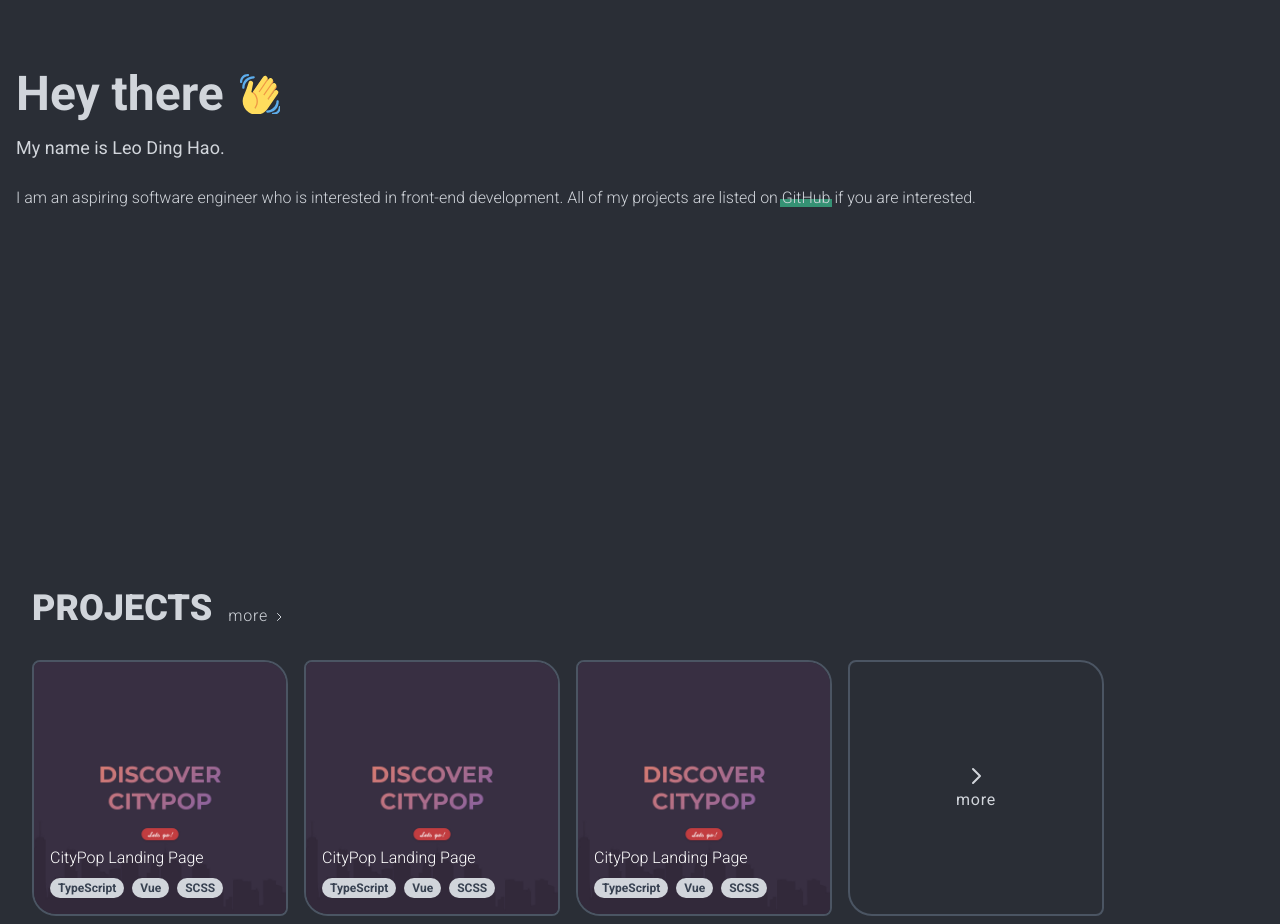
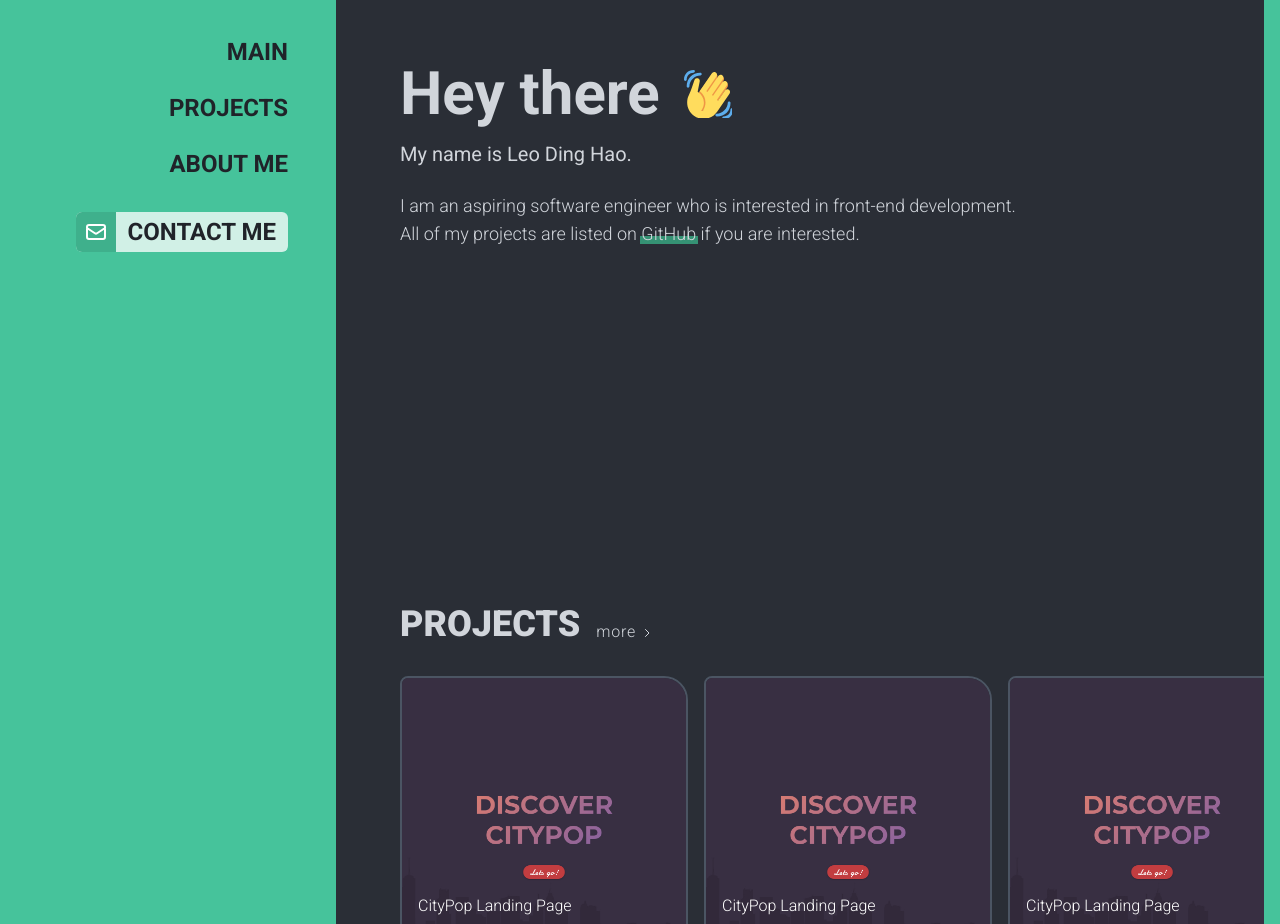
Before and after one commit to leo-dh/portfolio, a Next.js app: page / in a window 1280 px wide. Shown: the part 260-1184 px from the top of the page. Built offline with nearby package versions, Linux system fonts and the light colour scheme.

Commit message:
- added tablet viewport for sections - added desktop navigation

```diff
--- a/components/Layout.tsx
+++ b/components/Layout.tsx
@@ -4,13 +4,15 @@ import Navigation from "./Navigation";
 
 const Layout: React.FC = ({ children }) => {
   return (
-    <div className="bg-shark-500">
+    <div className="bg-jungle-green-500">
       <Head>
         <title>leodh</title>
         <link rel="icon" href="/favicon.ico" />
       </Head>
       <Navigation />
-      <main className="container mx-auto text-gray-300">{children}</main>
+      <main className="text-gray-300 desktop:ml-[320px] desktop:p-4">
+        <div className="bg-shark-500 desktop:rounded-xl">{children}</div>
+      </main>
     </div>
   );
 };
--- a/components/MainSection.tsx
+++ b/components/MainSection.tsx
@@ -5,19 +5,22 @@ import { GITHUB_PROFILE } from "../utils/PublicData";
 const MainSection: React.FC<HTMLProps<HTMLElement>> = ({ className, ...props }) => {
   return (
     <section
-      className={`min-h-screen flex justify-center flex-col px-4 py-12 ${className}`}
+      className={`min-h-screen flex justify-center flex-col px-4 tablet:px-16 py-12 ${className}`}
       {...props}
     >
       <div className="flex items-center">
-        <h1 className="font-bold text-5xl">Hey there</h1>
-        <HandWavingIcon width="40" height="40" viewBox="0 0 40 40" className="ml-4" />
+        <h1 className="font-bold text-5xl tablet:text-6xl">Hey there</h1>
+        <HandWavingIcon
+          viewBox="0 0 40 40"
+          className="ml-4 w-10 h-10 tablet:ml-6 tablet:w-12 tablet:h-12"
+        />
       </div>
 
-      <p className="mt-4 text-lg">My name is Leo Ding Hao. </p>
+      <p className="mt-4 text-lg tablet:text-xl">My name is Leo Ding Hao. </p>
 
-      <p className="mt-6 font-light">
-        I am an aspiring software engineer who is interested in front-end development. All of my
-        projects are listed on{" "}
+      <p className="mt-6 font-light tablet:text-lg">
+        I am an aspiring software engineer who is interested in front-end development.
+        <br className="hidden tablet:inline" /> All of my projects are listed on{" "}
         <a className="textlink" href={GITHUB_PROFILE} target="_blank" rel="noreferrer">
           GitHub
         </a>{" "}
--- /dev/null
+++ b/components/Navigation/DesktopNavigation.tsx
@@ -0,0 +1,33 @@
+import ROUTES from "@/utils/routes";
+import Link from "next/link";
+import React from "react";
+import { ContactIcon } from "../Icons";
+
+const DesktopNavigation: React.FC = () => {
+  return (
+    <nav className="fixed w-[320px] bg-jungle-green-500 h-full">
+      <ul className="flex flex-col items-end justify-center h-full px-8 space-y-2 text-2xl">
+        {ROUTES.map(({ href, title }) => {
+          return href === "/contact" ? (
+            <li key={href}>
+              <Link href={href}>
+                <a className="flex uppercase font-bold bg-jungle-green-200 rounded-md overflow-hidden items-center mt-4">
+                  <div className="bg-jungle-green-600 p-2 text-white">
+                    <ContactIcon />
+                  </div>
+                  <span className="mx-3 text-shark-700 text-right">{title}</span>
+                </a>
+              </Link>
+            </li>
+          ) : (
+            <li key={href} className="py-2 uppercase font-bold text-shark-700">
+              <Link href={href}>{title}</Link>
+            </li>
+          );
+        })}
+      </ul>
+    </nav>
+  );
+};
+
+export default DesktopNavigation;
--- a/components/Navigation/index.tsx
+++ b/components/Navigation/index.tsx
@@ -1,17 +1,18 @@
 import React from "react";
 import MobileNavigation from "./MobileNavigation";
 import TabletNavigation from "./TabletNavigation";
+import DesktopNavigation from "./DesktopNavigation";
 
 import useWindowSize from "@/hooks/useWindowSize";
 
 const Navigation: React.FC = () => {
   const { innerWidth } = useWindowSize();
-  if (innerWidth <= 600) {
+  if (innerWidth < 600) {
     return <MobileNavigation />;
-  } else if (innerWidth <= 1280) {
+  } else if (innerWidth < 1280) {
     return <TabletNavigation />;
   } else {
-    return <></>;
+    return <DesktopNavigation />;
   }
 };
 
--- a/components/OtherSection.tsx
+++ b/components/OtherSection.tsx
@@ -17,9 +17,9 @@ const LINKS = [
 
 const OtherSection: React.FC<HTMLProps<HTMLElement>> = ({ className, ...props }) => {
   return (
-    <section className={`flex flex-col py-12 ${className}`} {...props}>
-      <h1 className="text-4xl font-black uppercase ml-8">Other</h1>
-      <div className="flex flex-col px-8 space-y-2 mt-8">
+    <section className={`flex flex-col py-12 px-8 tablet:px-16 ${className}`} {...props}>
+      <h1 className="text-4xl font-black uppercase">Other</h1>
+      <div className="flex flex-col space-y-2 mt-8">
         {LINKS.map(({ title, href, icon }, index) => (
           <Link href={href} key={index}>
             <a className="flex bg-shark-400 rounded-md py-2 px-2 uppercase font-light items-center">
--- a/components/ProjectCard.tsx
+++ b/components/ProjectCard.tsx
@@ -1,21 +1,22 @@
-import React, { HTMLProps } from "react";
+import React from "react";
 import Image from "next/image";
-import { motion } from "framer-motion";
+import { motion, HTMLMotionProps } from "framer-motion";
 
-interface ProjectCardProps extends HTMLProps<HTMLLIElement> {
+interface ProjectCardProps extends HTMLMotionProps<"li"> {
   title: string;
   tags: string[];
   index: number;
 }
 
-const ProjectCard: React.FC<ProjectCardProps> = ({ title, tags, index }) => {
+const ProjectCard: React.FC<ProjectCardProps> = ({ title, tags, index, ...props }) => {
   return (
     <motion.li
       className="flex-shrink-0 cursor-pointer"
       whileHover={{ scale: 1.02, transition: { duration: 0.2 } }}
+      {...props}
     >
       <motion.div
-        className="flex flex-col w-64 h-64 rounded-tl-lg rounded-br-lg rounded-tr-3xl rounded-bl-3xl overflow-hidden border-2 border-gray-600"
+        className="flex flex-col w-64 h-64 rounded-tl-lg rounded-br-lg rounded-tr-3xl rounded-bl-3xl overflow-hidden border-2 border-gray-600 tablet:w-72 tablet:h-72"
         layoutId={`card-${index}`}
       >
         <motion.div className="h-full relative" layoutId={`image-${index}`}>
--- a/components/ProjectModal.tsx
+++ b/components/ProjectModal.tsx
@@ -36,7 +36,10 @@ const ProjectModal: React.FC<ProjectModalProps> = ({ callback, index }) => {
           >
             <CrossIcon className="w-4 h-4 text-gray-800" />
           </motion.div>
-          <motion.div className="h-56 relative flex-shrink-0" layoutId={`image-${index}`}>
+          <motion.div
+            className="h-56 tablet:h-64 relative flex-shrink-0"
+            layoutId={`image-${index}`}
+          >
             <Image src="/thumbnails/citypop.jpeg" layout="fill" objectFit="cover" />
             <motion.div
               className="absolute -bottom-16 left-4 flex flex-col text-white"
--- a/components/ProjectsSection.tsx
+++ b/components/ProjectsSection.tsx
@@ -1,6 +1,6 @@
 import React, { useState, HTMLProps, useEffect } from "react";
 import Link from "next/link";
-import { AnimatePresence, AnimateSharedLayout } from "framer-motion";
+import { AnimatePresence, AnimateSharedLayout, motion } from "framer-motion";
 import { ProjectCard, ProjectModal, ChevronRightIcon } from ".";
 import { PROJECTS_DETAILS } from "../utils/PublicData";
 
@@ -11,7 +11,7 @@ const ProjectsSection: React.FC<HTMLProps<HTMLElement>> = ({ className, ...props
   }, [selectedId]);
   return (
     <section className={`flex flex-col py-12 ${className}`} {...props}>
-      <div className="flex items-end ml-8">
+      <div className="flex items-end ml-8 tablet:ml-16">
         <h1 className="text-4xl font-black uppercase">Projects </h1>
         <Link href="/projects">
           <a className="font-light tracking-wider ml-4">
@@ -25,7 +25,7 @@ const ProjectsSection: React.FC<HTMLProps<HTMLElement>> = ({ className, ...props
             <ProjectModal index={selectedId} callback={() => setSelectedId(null)} />
           )}
         </AnimatePresence>
-        <ul className="py-8 px-8 flex overflow-x-scroll hide-scroll-bar space-x-4">
+        <ul className="py-8 px-8 flex overflow-x-scroll hide-scroll-bar space-x-4 tablet:px-16">
           {PROJECTS_DETAILS.map((project, index) => (
             <ProjectCard
               index={index}
@@ -34,14 +34,17 @@ const ProjectsSection: React.FC<HTMLProps<HTMLElement>> = ({ className, ...props
               onClick={() => setSelectedId(index)}
             />
           ))}
-          <li className="flex-shrink-0">
+          <motion.li
+            className="flex-shrink-0"
+            whileHover={{ scale: 1.02, transition: { duration: 0.2 } }}
+          >
             <Link href="/projects">
-              <a className="flex flex-col w-64 h-64 rounded-tl-lg rounded-br-lg rounded-tr-3xl rounded-bl-3xl overflow-hidden border-2 border-gray-600 items-center justify-center">
+              <a className="flex flex-col w-64 h-64 rounded-tl-lg rounded-br-lg rounded-tr-3xl rounded-bl-3xl overflow-hidden border-2 border-gray-600 items-center justify-center tablet:h-72 tablet:w-72">
                 <ChevronRightIcon />
                 <span className="tracking-wider">more</span>
               </a>
             </Link>
-          </li>
+          </motion.li>
         </ul>
       </AnimateSharedLayout>
     </section>
```
Also changed, not shown: 1 other file (tests, documents, lock files or other folders).
